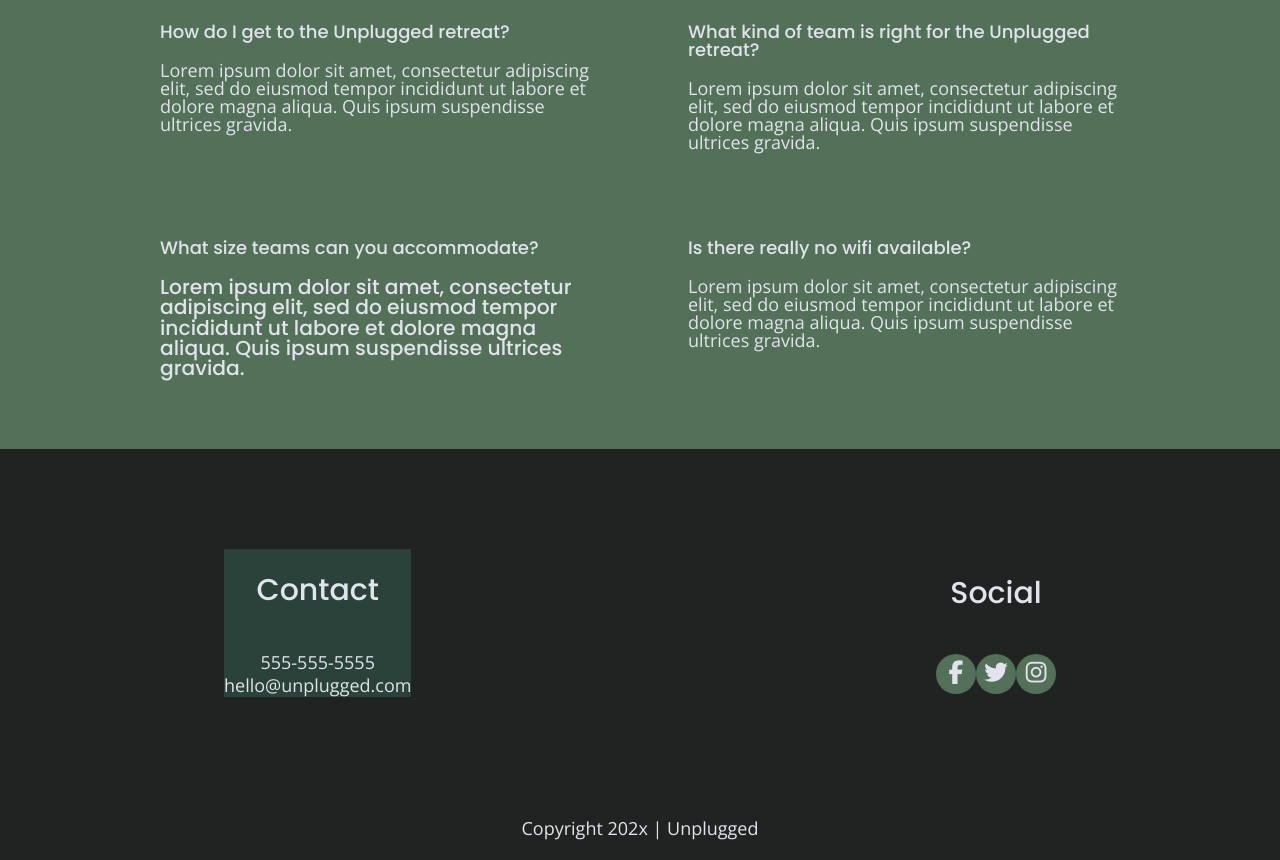
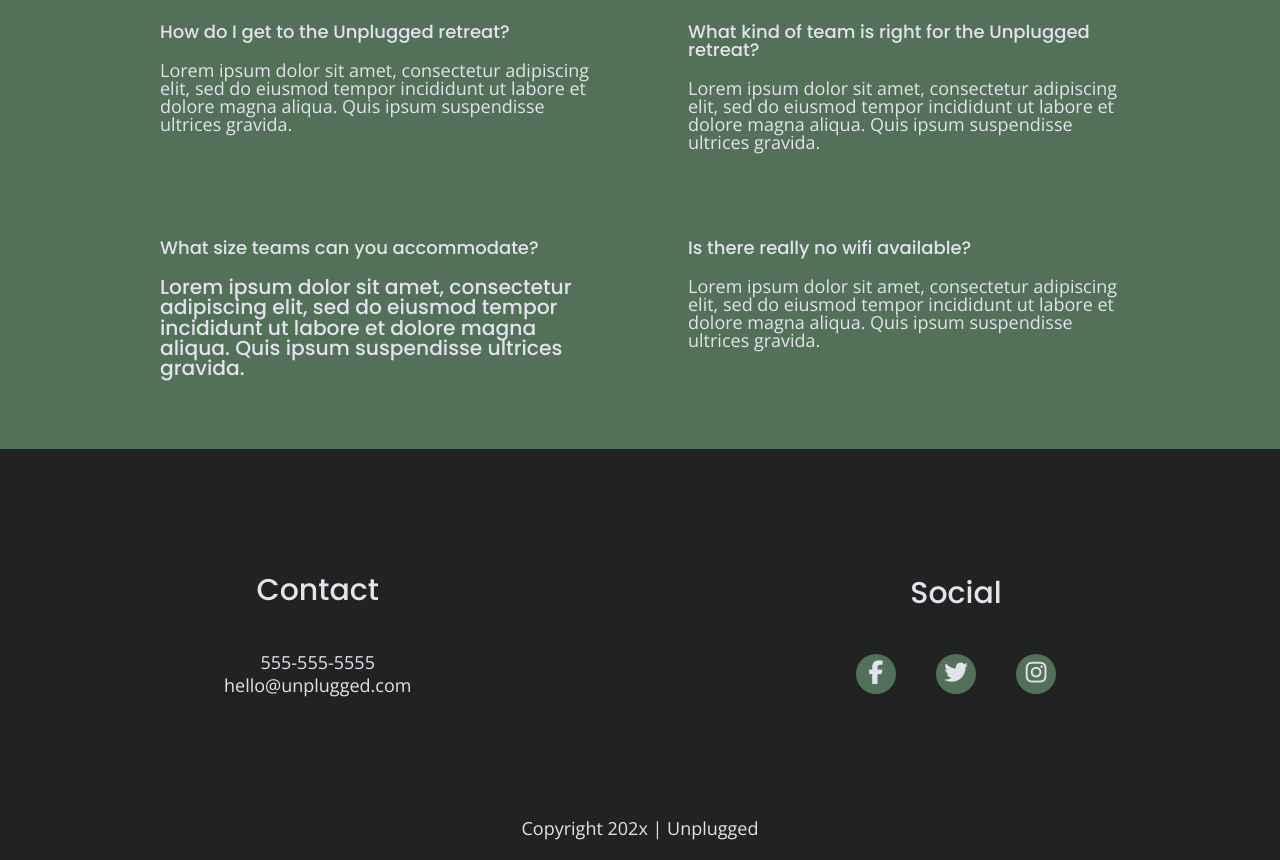
Before and after one commit to JansHans/unplugged-retreat, a website: page faq/index.html in a window 1280 px wide. Shown: the part 313-1173 px from the top of the page. Drawn offline with nearby package versions, Linux system fonts and the light colour scheme; files that its build step writes are made by us from their sources; files whose address does not match are found by name.

Commit message:
Corrected CSS

```diff
--- a/css/main.css
+++ b/css/main.css
@@ -98,6 +98,7 @@ body {
   font-size: 1em;
   text-align: left;
   color: #e2e3ed;
+  background-color: #202322;
 }
 
 ul,
@@ -144,7 +145,6 @@ address {
 }
 
 .content-wrapper {
-  /* outline: 3px dotted red; */
   width: 90%;
   margin: 50px 0;
 }
@@ -212,7 +212,6 @@ footer .content-wrapper {
 
 footer .contact {
   margin-bottom: 50px;
-  background-color: #2a423a;
 }
 
 footer .social-icons {
@@ -257,7 +256,6 @@ footer .copyright {
   font-size: 2.25em;
   line-height: 1.2;
   font-weight: 500;
-  color: #e2e3ed;
 }
 
 .hero-area img {
@@ -326,7 +324,6 @@ input[type=button] {
 .features .features-items {
   display: flex;
   justify-content: center;
-  align-items: flex-start;
   flex-flow: row wrap;
 }
 
@@ -339,10 +336,6 @@ input[type=button] {
   text-align: center;
   margin: 0;
 }
-
-/* .features .fontawesome-icon {
-  font-size: 60px;
-} */
 
 /* --- Reviews --- */
 
@@ -637,7 +630,6 @@ FAQ Page
     display: flex;
     justify-content: space-between;
     align-items: center;
-    flex-direction: row;
   }
 
   footer .contact {
@@ -651,6 +643,11 @@ FAQ Page
 
   footer p {
     line-height: 1.285;
+  }
+
+  footer .social-icons {
+    width: 12.5em;
+    justify-content: space-between;
   }
 
   footer .copyright {
```
